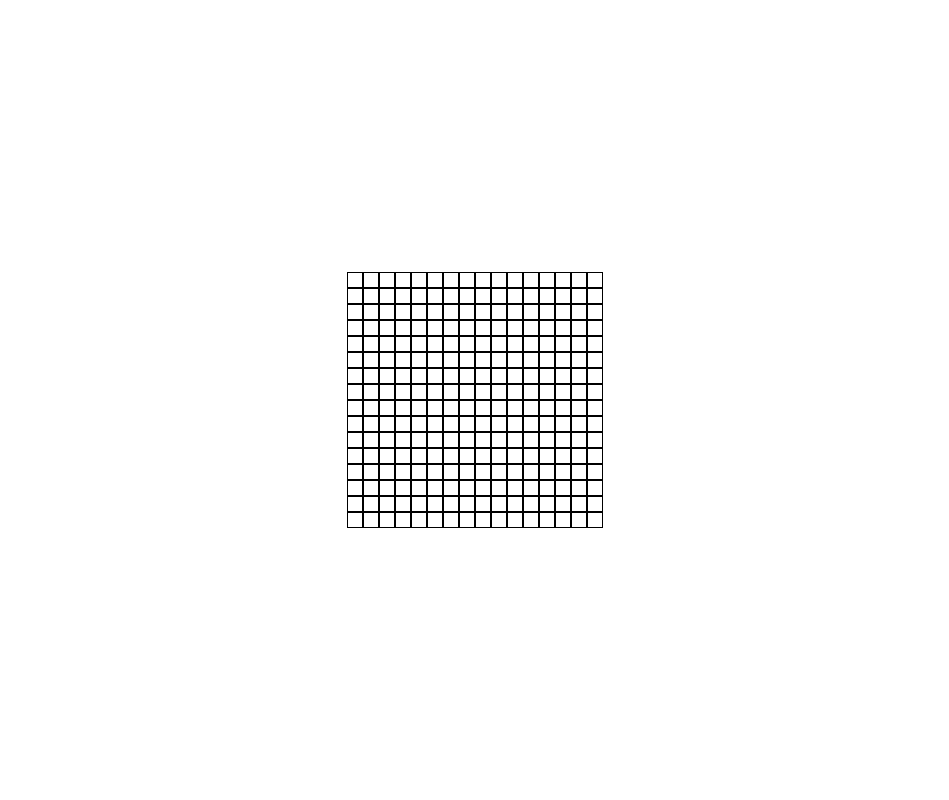
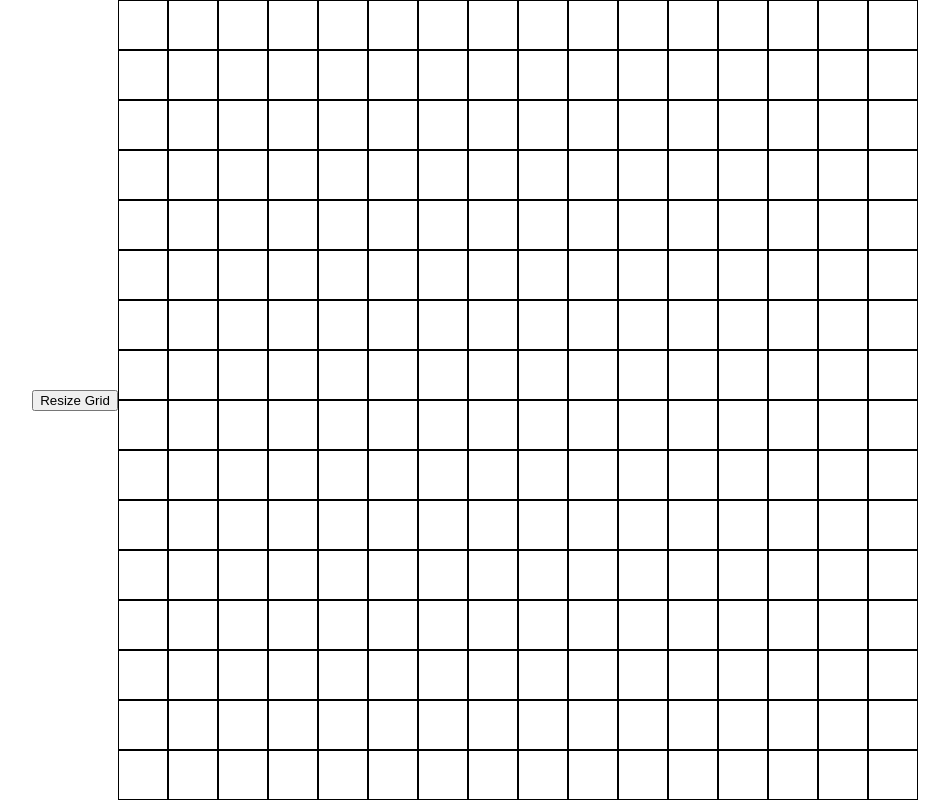
Before and after one commit to lyndonpanton/etch-a-sketch, a plain HTML site: page index.html in a window 1280 px wide. Shown: the whole page, without its empty margins (165-1114 px from the left). Drawn offline with Linux system fonts and the light colour scheme.

Commit message:
Feature: User can choose the dimension of the grid

```diff
--- a/css/styles.css
+++ b/css/styles.css
@@ -25,14 +25,17 @@ main {
     justify-content: center;
     align-items: center;
 
-    width: 256px;
+    /* width: 960px;
+    height: 960px; */
+    width: 800px;
+    height: 800px;
 }
 
 .square {
     border: 1px solid black;
     /* border-radius: ; */
-    width: 16px;
-    height: 16px;
+    /* width: 16px;
+    height: 16px; */
 }
 
 .square-filled {
--- a/index.html
+++ b/index.html
@@ -13,6 +13,7 @@
     </header>
 
     <main>
+        <button id="resize">Resize Grid</button>
         <div id="container">
 
         </div>
--- a/js/script.js
+++ b/js/script.js
@@ -1,3 +1,24 @@
+function createGrid(length) {
+    let container = document.getElementById("container");
+
+    while (container.firstChild) {
+        container.removeChild(container.firstChild);
+    }
+
+    let containerLength = container.offsetWidth;
+
+    for (let i = 0; i < (length * length); i++) {
+        let square = document.createElement("div");
+        square.classList.add("square");
+        square.style.width = (containerLength / length) + "px";
+        square.style.height = (containerLength / length) + "px";
+        square.addEventListener("mouseenter", enterSquare);
+        square.addEventListener("mouseleave", enterSquare);
+
+        container.appendChild(square);
+    }
+}
+
 function enterSquare(e) {
     if (!e.target.classList.contains("square-filled")) {
         e.target.classList.add("square-filled");
@@ -8,15 +29,28 @@ function leaveSquare(e) {
 
 }
 
+function askForNewLength(e) {
+    let newLength;
+
+    while (true) {
+        newLength = prompt("How many squares per sides would you like?");
+
+        if (newLength >= 16 && newLength <= 100) {
+            break;
+        } else {
+            alert(
+                "Error: Squares per size must be between 16 (inclusive) and 100 "
+                + "(inclusive)"
+            );
+        }
+    }
+
+    createGrid(newLength);
+}
+
 document.addEventListener("DOMContentLoaded", function(e) {
-    let container = document.getElementById("container");
+    createGrid(16);
 
-    for (let i = 0; i < (16 * 16); i++) {
-        let square = document.createElement("div");
-        square.classList.add("square");
-        square.addEventListener("mouseenter", enterSquare);
-        square.addEventListener("mouseleave", enterSquare);
-
-        container.appendChild(square);
-    }
+    let resizeButton = document.getElementById("resize");
+    resizeButton.addEventListener("click", askForNewLength);
 });
```
